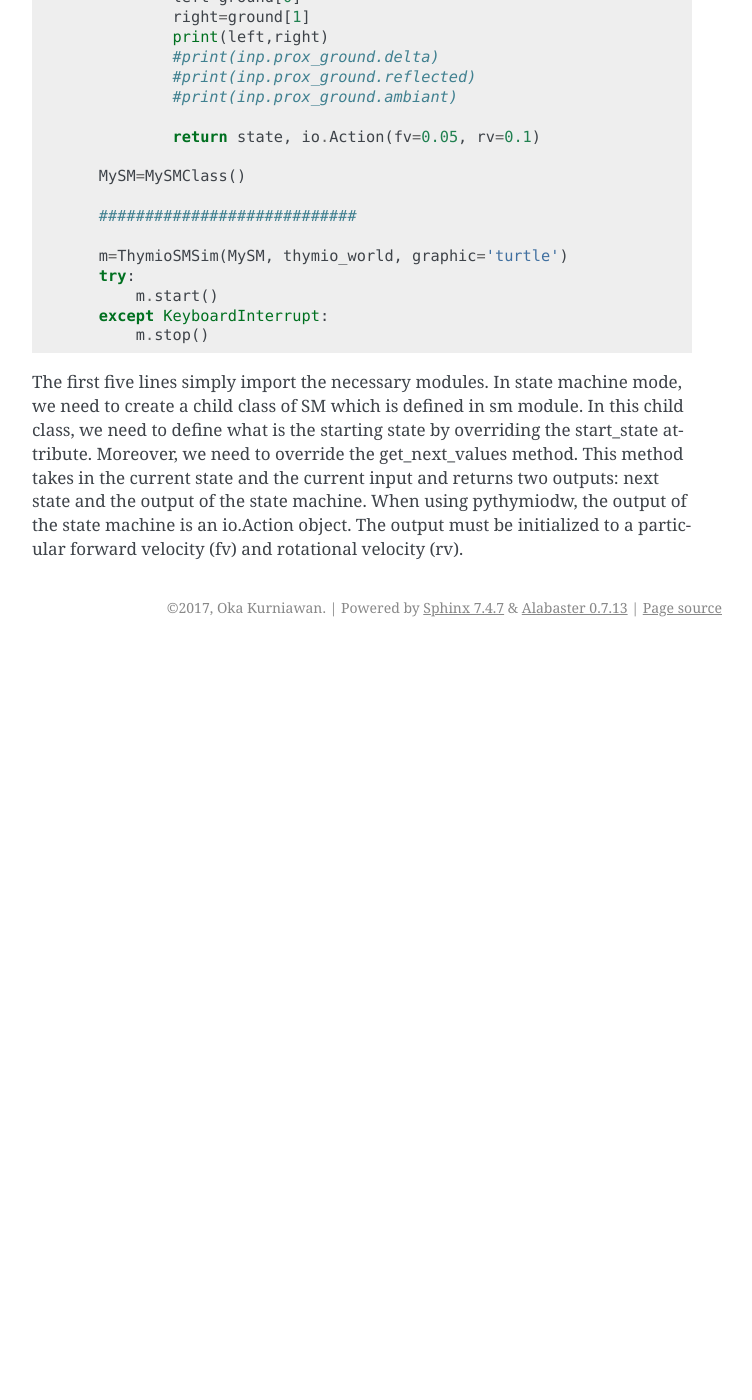
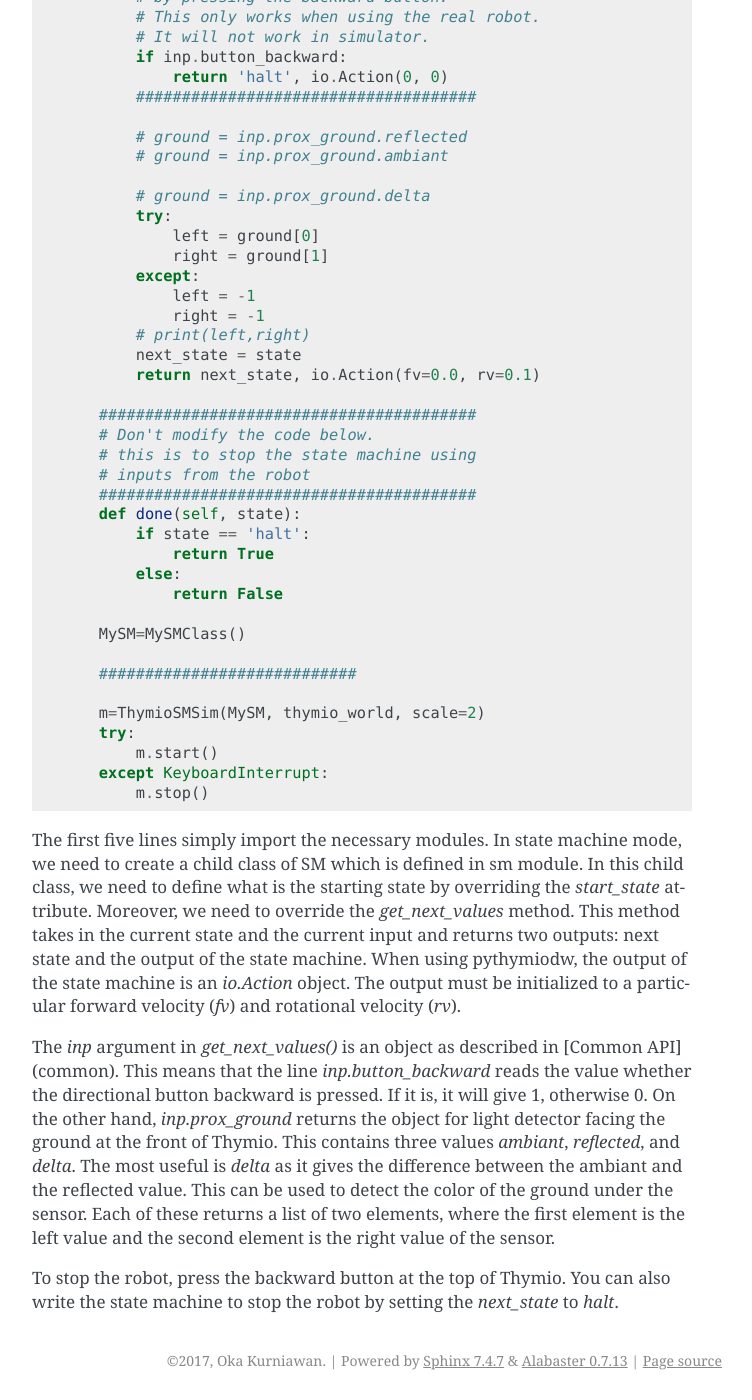
Before and after one commit to kurniawano/pythymiodw, a Sphinx documentation site: the page built from doc/tutorial.rst, in a window 1280 px wide and 1400 px high, scrolled down 1735 px. Shown: the whole window, without its empty margins (388-1140 px from the left). Built offline with Sphinx 7.4.7, drawn with Linux system fonts in a browser that asks for light colours; before the commit the page ends 2382 px from its top, so only the background shows below that; some of the changed text lies outside the part shown.

Commit message:
Modify docs.

```diff
--- a/doc/tutorial.rst
+++ b/doc/tutorial.rst
@@ -58,29 +58,56 @@ The following template shows you how to write in State Machine mode::
 	from pythymiodw import io
 	from pythymiodw.sm import *
 	from libdw import sm
-	from boxworld import *
+	from boxworld import thymio_world
 
 	class MySMClass(sm.SM):
 	    start_state=None
 	    def get_next_values(self, state, inp):
-	        ground=inp.prox_ground.delta
-	        left=ground[0]
-	        right=ground[1]
-	        print(left,right)
-	        #print(inp.prox_ground.delta)
-	        #print(inp.prox_ground.reflected)
-	        #print(inp.prox_ground.ambiant)
+            # These two lines is to stop the robot
+            # by pressing the backward button.
+            # This only works when using the real robot.
+            # It will not work in simulator.
+            if inp.button_backward:
+                return 'halt', io.Action(0, 0)
+            #####################################
 
-	        return state, io.Action(fv=0.05, rv=0.1)
+            # ground = inp.prox_ground.reflected
+            # ground = inp.prox_ground.ambiant
+
+            # ground = inp.prox_ground.delta
+            try:
+                left = ground[0]
+                right = ground[1]
+            except:
+                left = -1
+                right = -1
+            # print(left,right)
+            next_state = state
+            return next_state, io.Action(fv=0.0, rv=0.1)
+
+        #########################################
+        # Don't modify the code below.
+        # this is to stop the state machine using
+        # inputs from the robot
+        #########################################
+        def done(self, state):
+            if state == 'halt':
+                return True
+            else:
+                return False
 
 	MySM=MySMClass()
 
 	############################
 
-	m=ThymioSMSim(MySM, thymio_world, graphic='turtle')
+	m=ThymioSMSim(MySM, thymio_world, scale=2)
 	try:
 	    m.start()
 	except KeyboardInterrupt:
 	    m.stop()
 
-The first five lines simply import the necessary modules. In state machine mode, we need to create a child class of SM which is defined in sm module. In this child class, we need to define what is the starting state by overriding the start_state attribute. Moreover, we need to override the get_next_values method. This method takes in the current state and the current input and returns two outputs: next state and the output of the state machine. When using pythymiodw, the output of the state machine is an io.Action object. The output must be initialized to a particular forward velocity (fv) and rotational velocity (rv).
+The first five lines simply import the necessary modules. In state machine mode, we need to create a child class of SM which is defined in sm module. In this child class, we need to define what is the starting state by overriding the `start_state` attribute. Moreover, we need to override the `get_next_values` method. This method takes in the current state and the current input and returns two outputs: next state and the output of the state machine. When using pythymiodw, the output of the state machine is an `io.Action` object. The output must be initialized to a particular forward velocity (`fv`) and rotational velocity (`rv`).
+
+The `inp` argument in `get_next_values()` is an object as described in [Common API](common). This means that the line `inp.button_backward` reads the value whether the directional button backward is pressed. If it is, it will give 1, otherwise 0. On the other hand, `inp.prox_ground` returns the object for light detector facing the ground at the front of Thymio. This contains three values `ambiant`, `reflected`, and `delta`. The most useful is `delta` as it gives the difference between the ambiant and the reflected value. This can be used to detect the color of the ground under the sensor. Each of these returns a list of two elements, where the first element is the left value and the second element is the right value of the sensor.
+
+To stop the robot, press the backward button at the top of Thymio. You can also write the state machine to stop the robot by setting the `next_state` to `halt`.
```
Also changed, not shown: other parts of doc/tutorial.rst (+1 -1 lines), doc/getstart.rst (+9 -9 lines).
